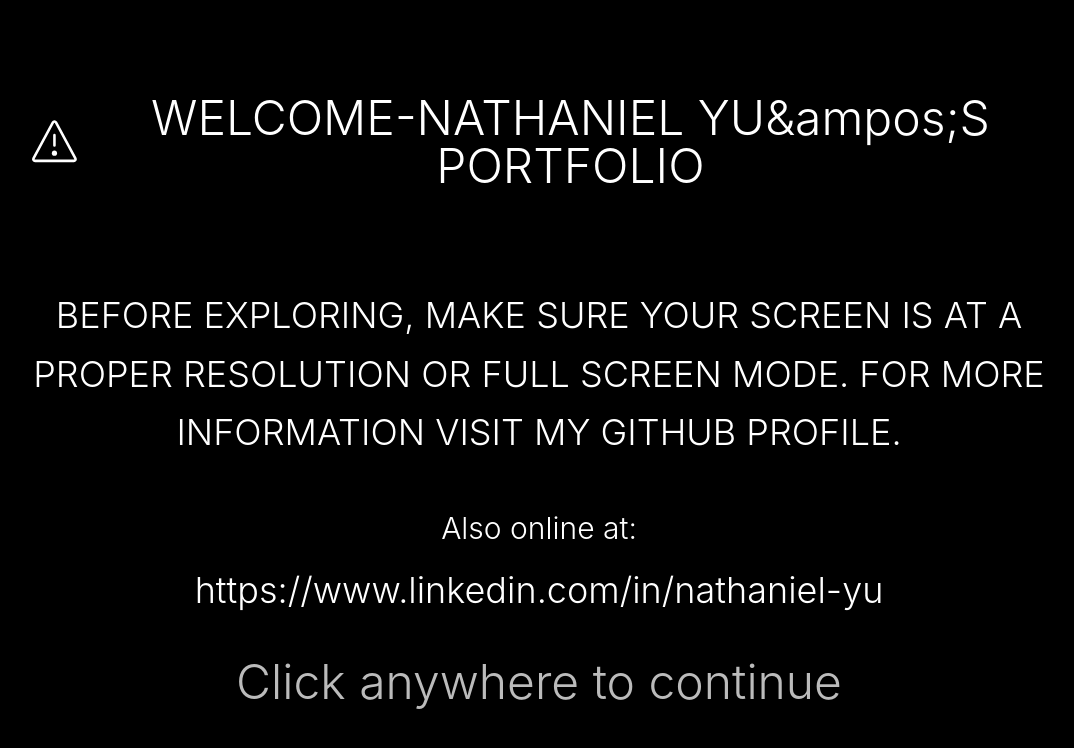
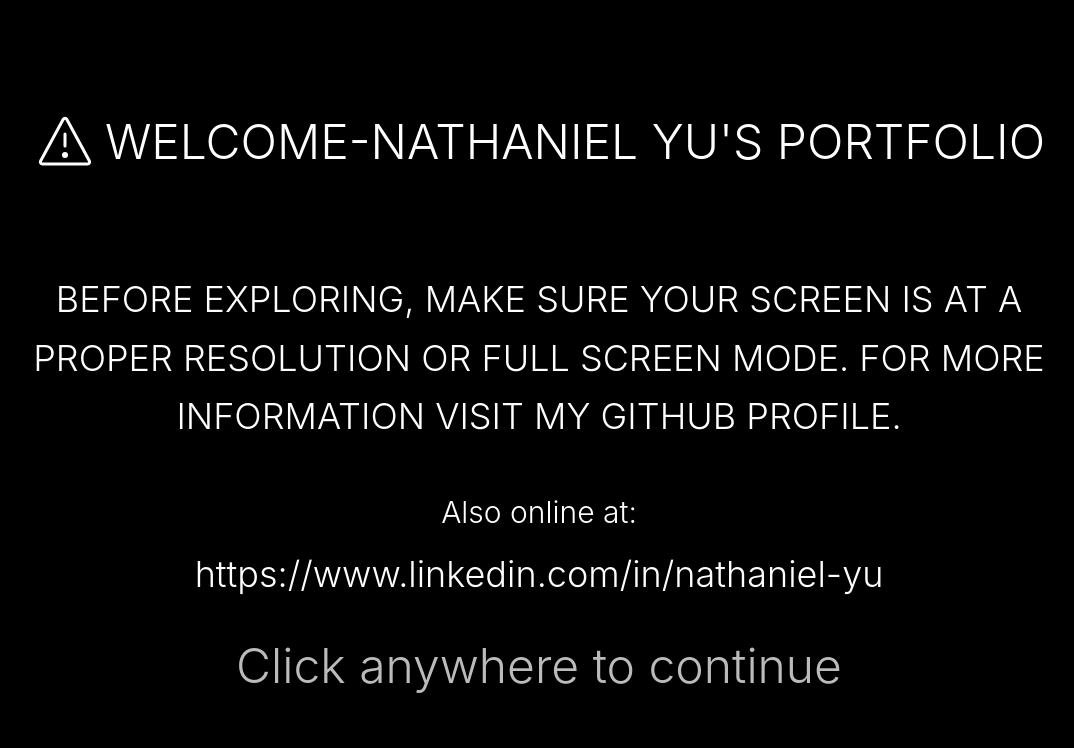
Before and after one commit to nartexyu/portfolio_next, a Next.js app: page / in a window 1280 px wide. Shown: the top 748 px of the page, without its empty margins (101-1175 px from the left). Built offline with nearby package versions, Linux system fonts and the light colour scheme.

Commit message:
fixed typo

```diff
--- a/app/components/Welcome.tsx
+++ b/app/components/Welcome.tsx
@@ -64,7 +64,7 @@
               ></path>
             </g>
           </svg>
-          WELCOME-NATHANIEL YU&ampos;S PORTFOLIO
+          WELCOME-NATHANIEL YU&apos;S PORTFOLIO
         </h1>
         <p className="text-4xl font-light mb-12 leading-relaxed">
           BEFORE EXPLORING, MAKE SURE YOUR SCREEN IS AT A PROPER RESOLUTION OR
```
